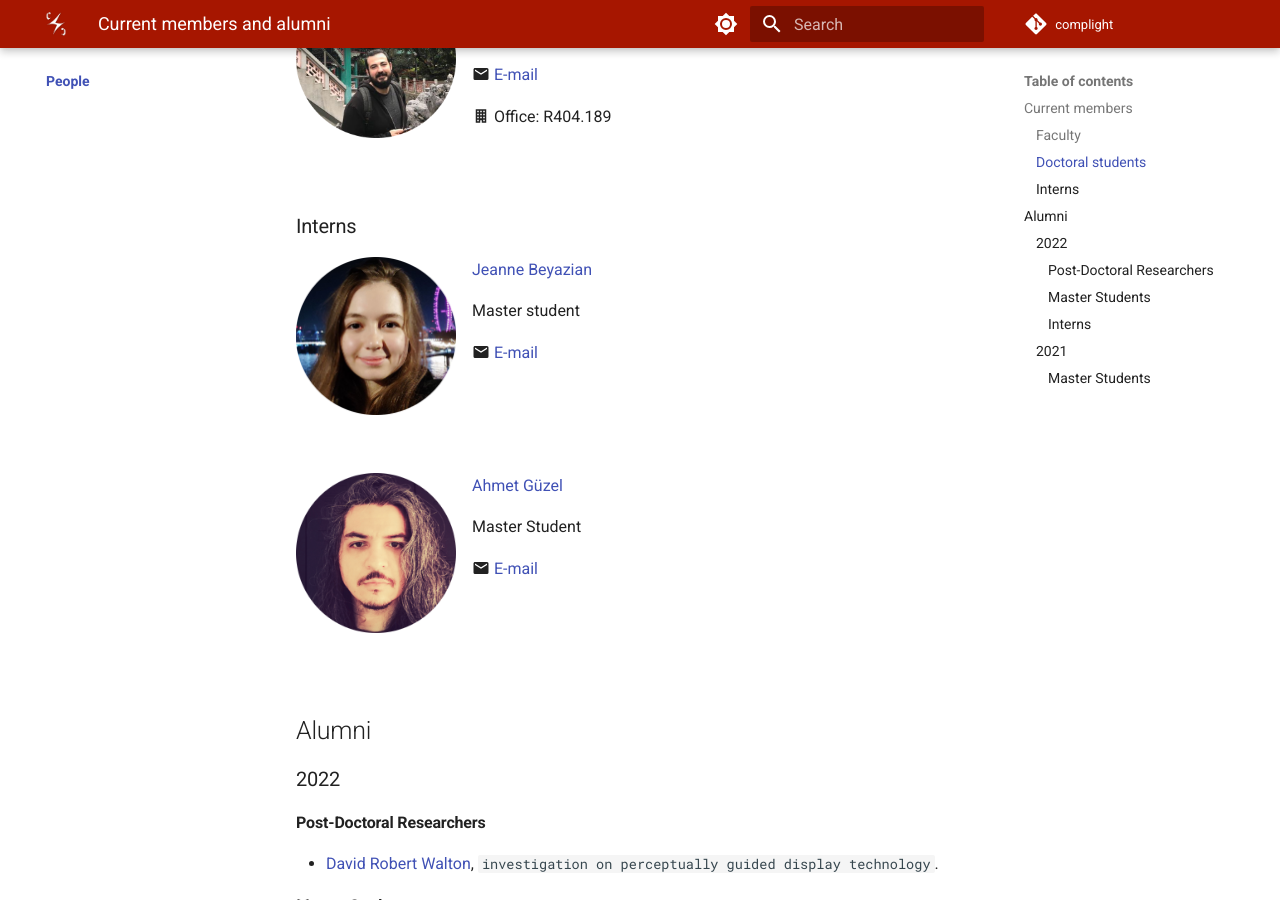
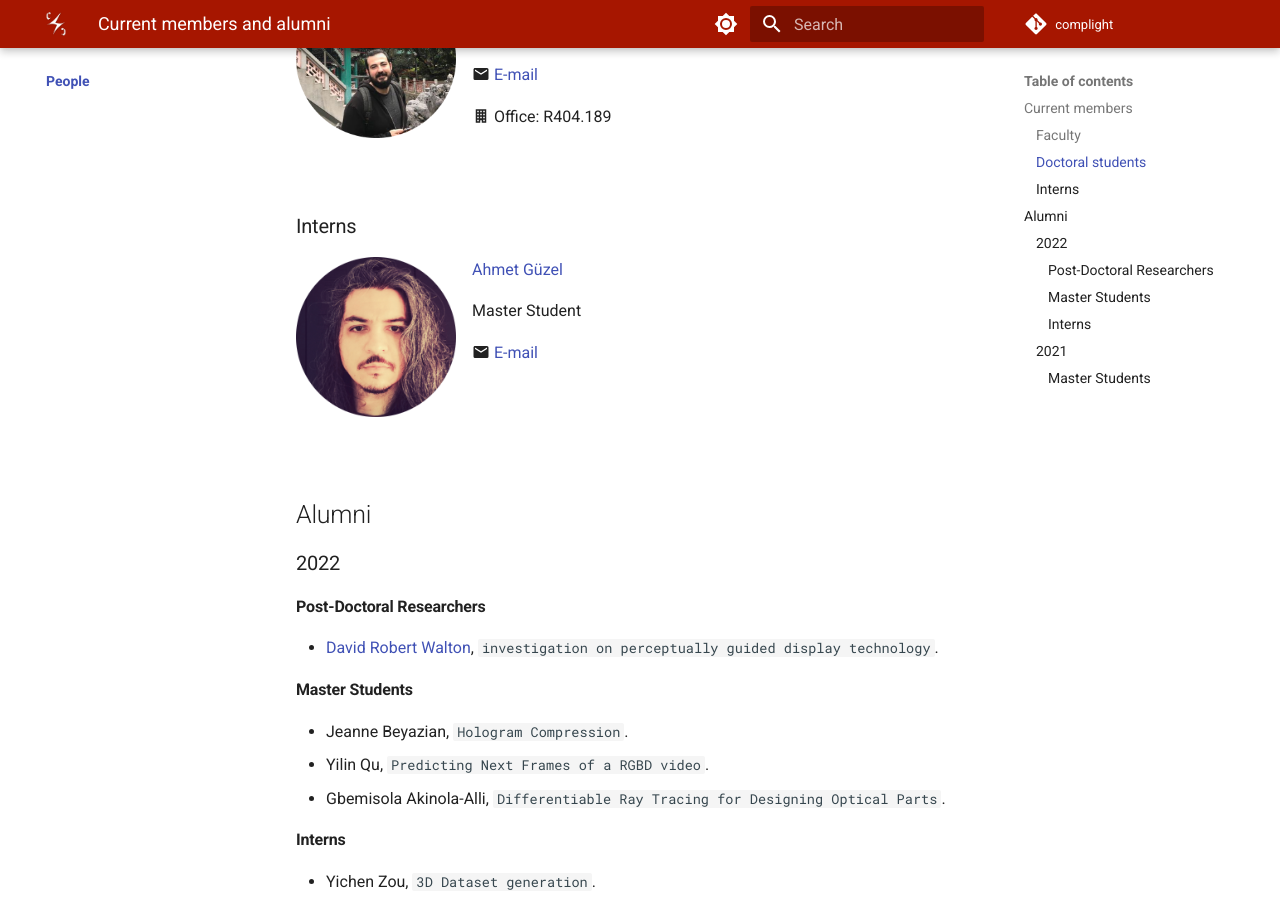
Before and after one commit to complight/complight.github.io, an MkDocs documentation site: the page built from docs/people/index.md, in a window 1280 px wide and 900 px high, scrolled down 819 px. Built offline with MkDocs 1.6.1 and Material for MkDocs 9.7.7, drawn with Linux system fonts in a browser that asks for light colours.

Commit message:
Updating people's page.

```diff
--- a/docs/people/index.md
+++ b/docs/people/index.md
@@ -37,17 +37,6 @@ PhD student
 
 ### Interns
 
-<div style="float: left; height:200px;" class="boxed">
-<img align='left' src="../people/jeanne_beyazian.png" width="160" alt/>
-</div>
-[Jeanne Beyazian](https://www.linkedin.com/in/jeanne-beyazian/)
-
-Master student
-
-:material-email: [E-mail](mailto:jeanne.beyazian.21@ucl.ac.uk)
-
-<br clear="left"/>
-
 
 <div style="float: left; height:200px;" class="boxed">
 <img align='left' src="../people/ahmet_guzel.png" width="160" alt/>
@@ -69,6 +58,7 @@ Master Student
 - [David Robert Walton](https://drwalton.github.io/), `investigation on perceptually guided display technology`.
 
 #### Master Students
+- Jeanne Beyazian, `Hologram Compression`.
 - Yilin Qu, `Predicting Next Frames of a RGBD video`.
 - Gbemisola Akinola-Alli, `Differentiable Ray Tracing for Designing Optical Parts`.
 
```
